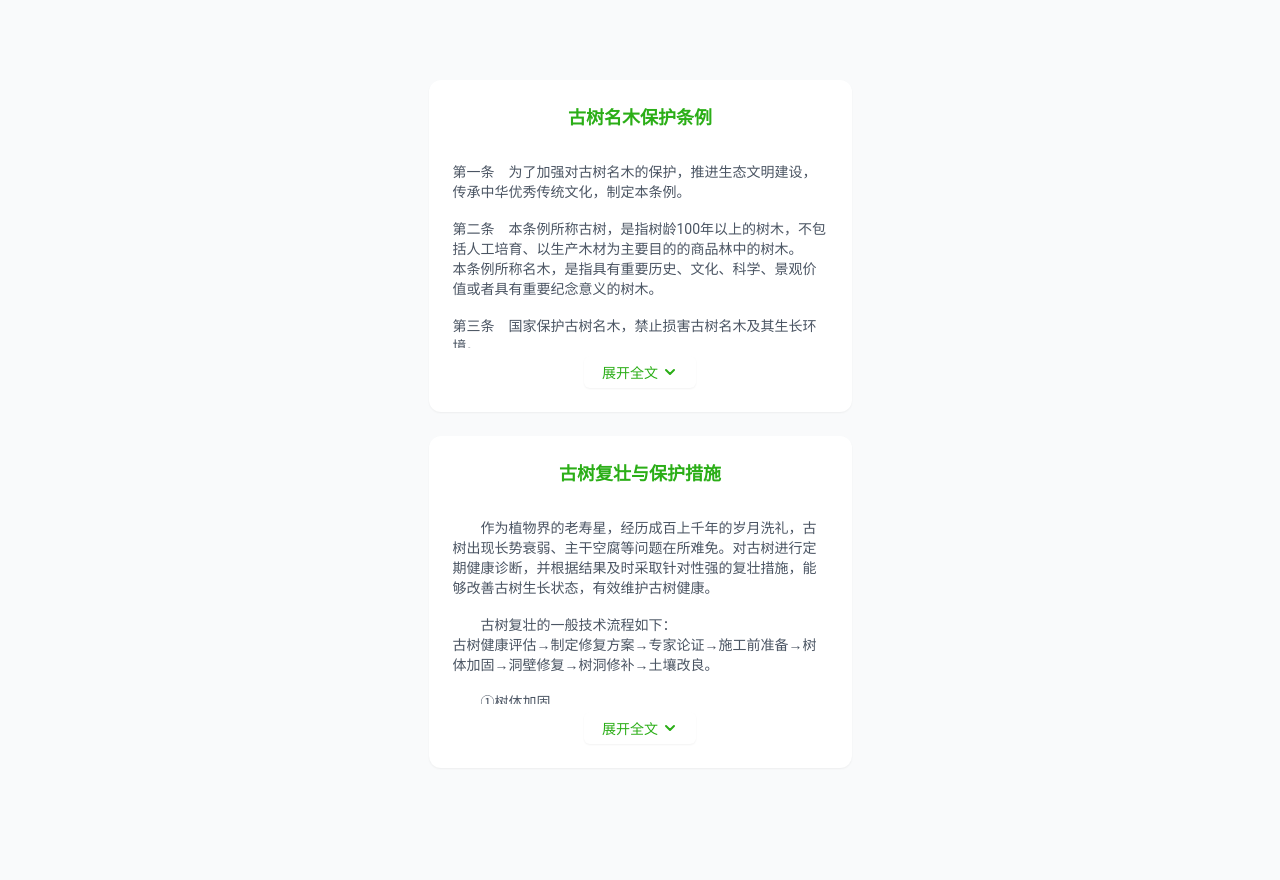
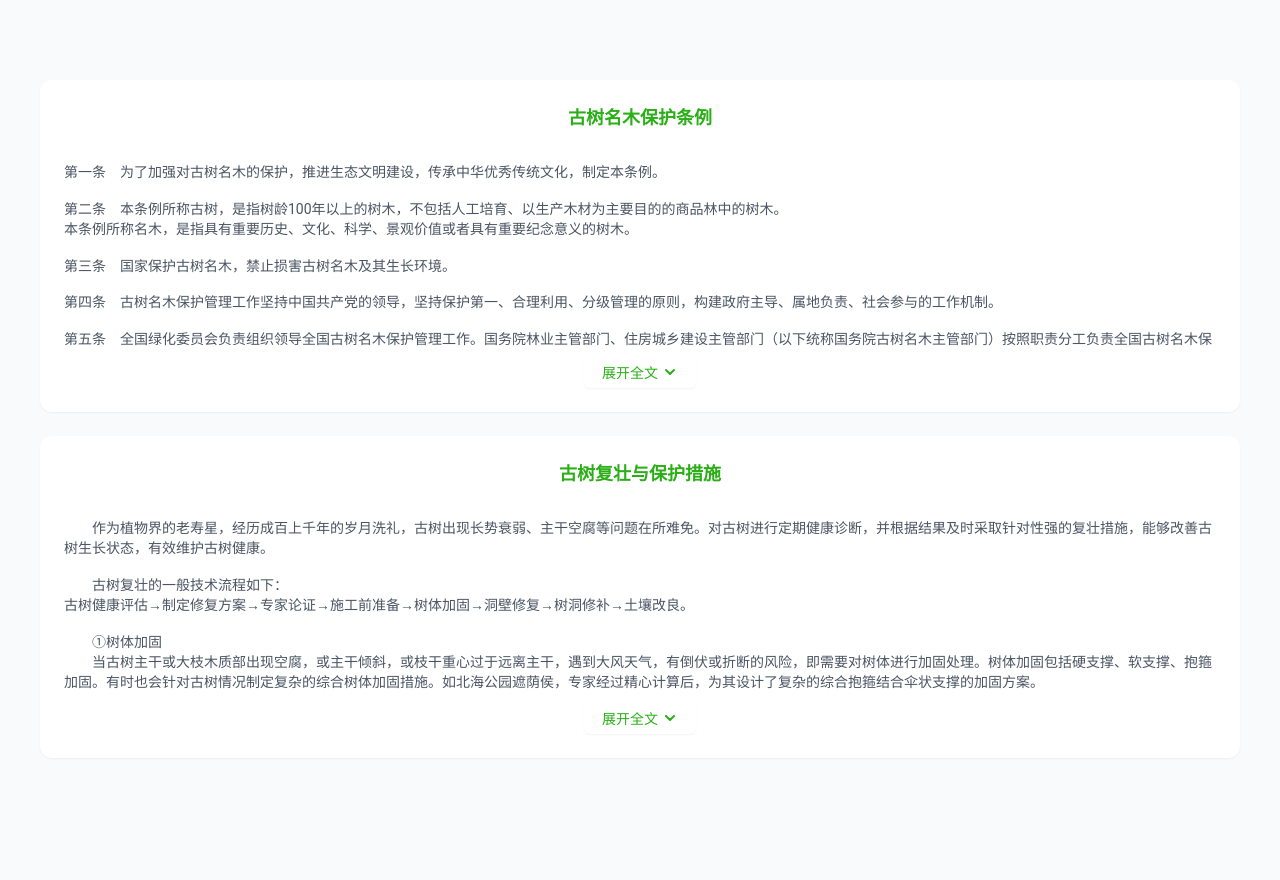
Before and after one commit to ispter/tree, a plain HTML site: page tiaoli.html in a window 1280 px wide. Drawn offline with Linux system fonts and the light colour scheme; some packages are replaced by stand-ins of ours; a script that the page names is missing.

Commit message:
Add files via upload

```diff
--- a/tiaoli.html
+++ b/tiaoli.html
@@ -10,7 +10,7 @@
 <body style="padding-top:0;">
   <div class="container" style="padding-top:56px;">
     <main style="background:#F9FAFB;min-height:100vh;padding:24px 0 0 0;display:flex;flex-direction:column;align-items:center;">
-      <div style="background:#FFFFFF;border-radius:12px;box-shadow:0 1px 2px 0 rgba(0,0,0,0.05);width:90vw;max-width:375px;margin-bottom:24px;padding:24px;">
+      <div style="background:#FFFFFF;border-radius:12px;box-shadow:0 1px 2px 0 rgba(0,0,0,0.05);width:90vw;margin-bottom:24px;padding:24px;">
         <h3 style="color:#2BAE17;font-family:Roboto;font-size:18px;font-weight:bold;text-align:center;line-height:28px;margin:0 0 16px 0;">古树名木保护条例</h3>
         <div id="tiaoli-content" style="color:#4B5563;font-family:Roboto;font-size:14px;line-height:20px;max-height:200px;overflow:hidden;transition:max-height 0.3s;">
           <p style="margin-bottom:1.2em;">第一条　为了加强对古树名木的保护，推进生态文明建设，传承中华优秀传统文化，制定本条例。</p>
@@ -53,9 +53,9 @@
           </button>
         </div>
       </div>
-      <div style="background:#FFFFFF;border-radius:12px;box-shadow:0 1px 2px 0 rgba(0,0,0,0.05);width:90vw;max-width:375px;padding:24px;">
+      <div style="background:#FFFFFF;border-radius:12px;box-shadow:0 1px 2px 0 rgba(0,0,0,0.05);width:90vw;padding:24px;">
         <h3 style="color:#2BAE17;font-family:Roboto;font-size:18px;font-weight:bold;text-align:center;line-height:28px;margin:0 0 16px 0;">古树复壮与保护措施</h3>
-        <div id="fuzhuang-content" style="color:#4B5563;font-family:Roboto;font-size:14px;line-height:20px;max-height:200px;overflow:hidden;transition:max-height 0.3s;">
+        <div id="fuzhuang-content" style="color:#4B5563;font-family:Roboto;font-size:14px;line-height:20px;max-height:190px;overflow:hidden;transition:max-height 0.3s;">
           <p style='margin-bottom:1.2em;text-indent:2em;'>作为植物界的老寿星，经历成百上千年的岁月洗礼，古树出现长势衰弱、主干空腐等问题在所难免。对古树进行定期健康诊断，并根据结果及时采取针对性强的复壮措施，能够改善古树生长状态，有效维护古树健康。</p>
           <p style='margin-bottom:1.2em;text-indent:2em;'>古树复壮的一般技术流程如下：<br/>古树健康评估→制定修复方案→专家论证→施工前准备→树体加固→洞壁修复→树洞修补→土壤改良。</p>
           <p style='margin-bottom:1.2em;text-indent:2em;'>①树体加固<br/>　　当古树主干或大枝木质部出现空腐，或主干倾斜，或枝干重心过于远离主干，遇到大风天气，有倒伏或折断的风险，即需要对树体进行加固处理。树体加固包括硬支撑、软支撑、抱箍加固。有时也会针对古树情况制定复杂的综合树体加固措施。如北海公园遮荫侯，专家经过精心计算后，为其设计了复杂的综合抱箍结合伞状支撑的加固方案。</p>
```
